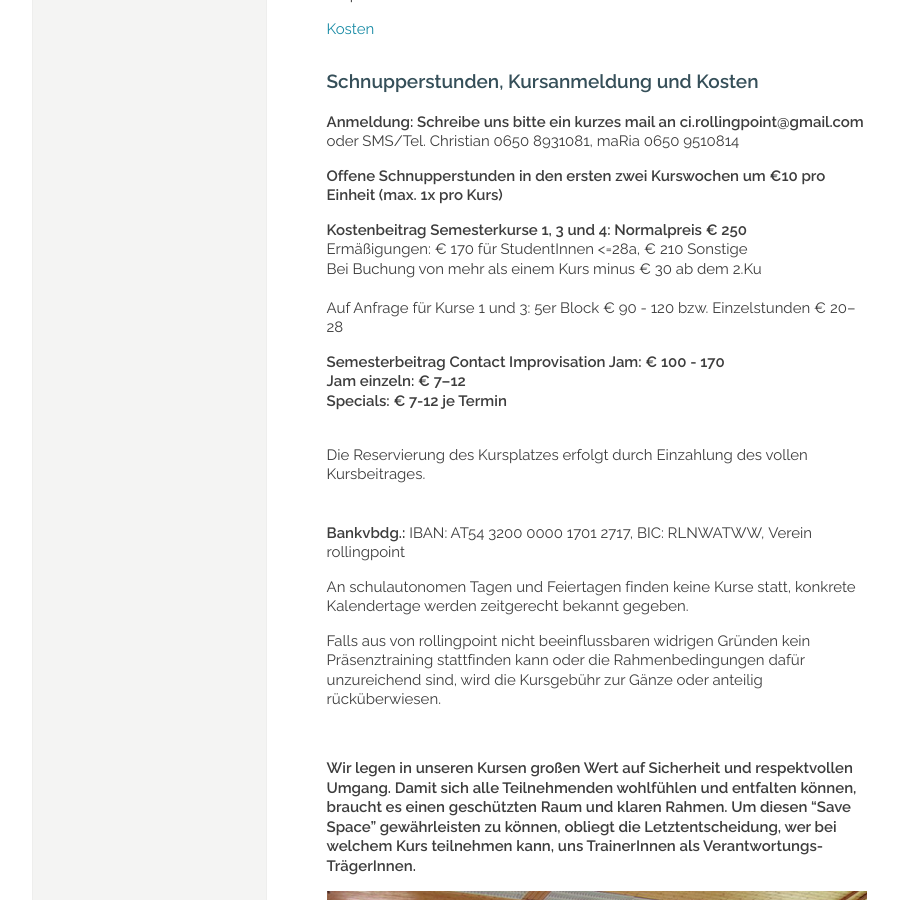
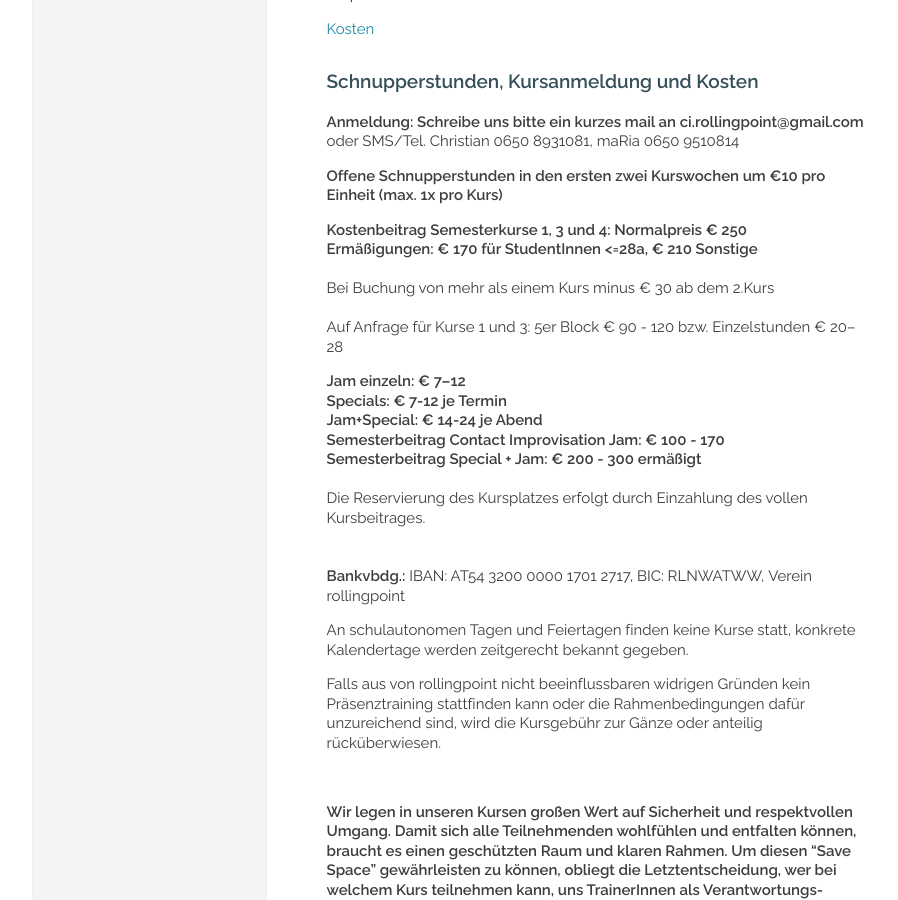
Before and after one commit to manulari/rollingpointat, a Jekyll site: the page built from _pages_de/kurse.md, in a window 1280 px wide and 900 px high, scrolled down 2899 px. Shown: the whole window, without its empty margins (152-1050 px from the left). Built offline with Jekyll 4.4.1, drawn with Linux system fonts in a browser that asks for light colours; comment, search, counter and statistics services are not loaded.

Commit message:
Update page (de) “kurse”

```diff
--- a/_pages_de/kurse.md
+++ b/_pages_de/kurse.md
@@ -106,15 +106,17 @@ oder SMS/Tel. Christian 0650 8931081, maRia 0650 9510814
 **Offene Schnupperstunden in den ersten zwei Kurswochen um €10 pro Einheit (max. 1x pro Kurs)**
 
 **Kostenbeitrag Semesterkurse 1, 3 und 4: Normalpreis € 250**\
-Ermäßigungen: € 170 für StudentInnen <=28a, € 210 Sonstige\
-Bei Buchung von mehr als einem Kurs minus € 30 ab dem 2.Ku\
+**Ermäßigungen: € 170 für StudentInnen <=28a, € 210 Sonstige**\
+\
+Bei Buchung von mehr als einem Kurs minus € 30 ab dem 2.Kurs\
 \
 Auf Anfrage für Kurse 1 und 3: 5﻿er Block € 90 - 120 bzw. Einzelstunden € 20–28
 
+**Jam einzeln: € 7–12**\
+**Specials: € 7-12 je Termin**\
+**Jam+Special: € 14-24 je Abend**\
 **Semesterbeitrag Contact Improvisation Jam: € 100 - 170**\
-**Jam einzeln: € 7–12**\
-**Specials: € 7-12 je Termin**
-
+**Semesterbeitrag Special + Jam: € 200 - 300 ermäßigt** \
 \
 Die Reservierung des Kursplatzes erfolgt durch Einzahlung des vollen Kursbeitrages.\
 \
```
